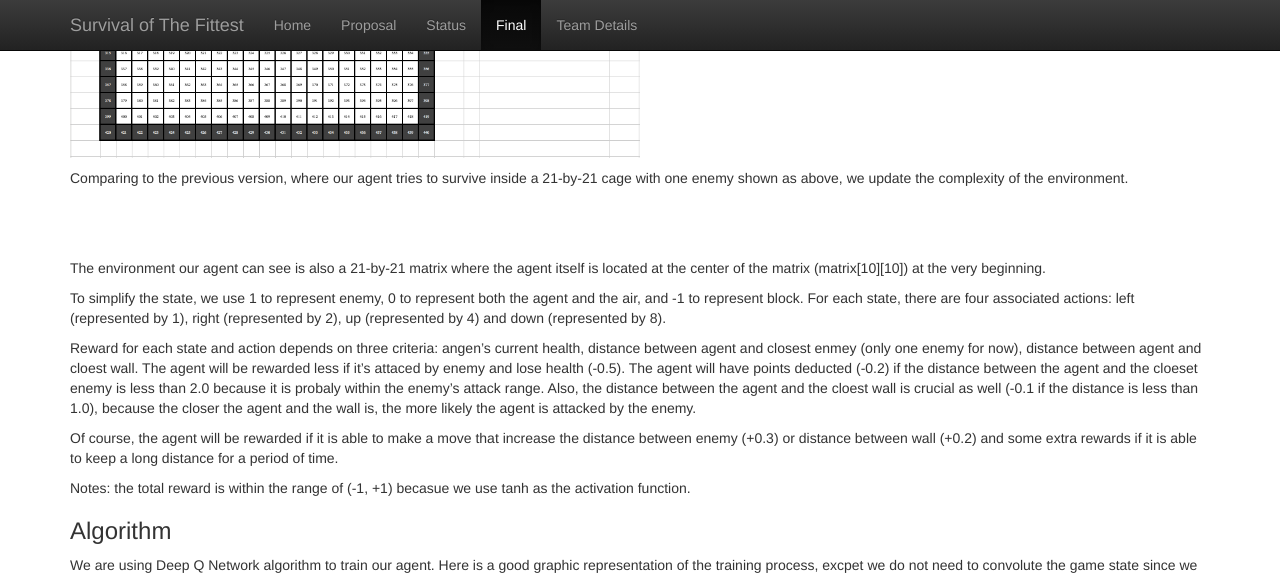
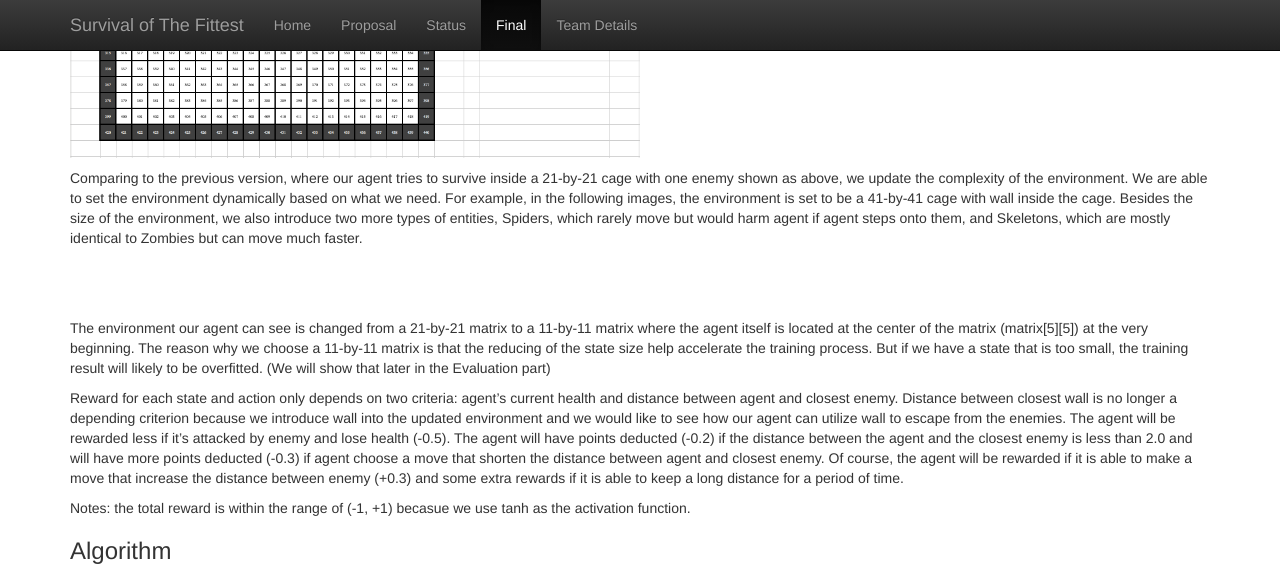
Before and after one commit to mingh2/SurvivalOfTheFittest, a Jekyll site: the page built from docs/final.md, in a window 1280 px wide and 1400 px high, scrolled down 1686 px. Shown: the top 575 px of the window. Built offline with Jekyll 4.4.1, drawn with Linux system fonts in a browser that asks for light colours; some of the changed text lies outside the part shown.

Commit message:
Update final.md

```diff
--- a/docs/final.md
+++ b/docs/final.md
@@ -32,45 +32,54 @@
 
 <img src="State%20Representation.png" width="50%">
 
-Comparing to the previous version, where our agent tries to survive inside a 21-by-21 cage with one enemy shown as above, we update the complexity of the environment.
+Comparing to the previous version, where our agent tries to survive inside a 21-by-21 cage with one enemy shown as above, we update the complexity of the environment. We are able to set the environment dynamically based on what we need. For example, in the following images, the environment is set to be a 41-by-41 cage with wall inside the cage. Besides the size of the environment, we also introduce two more types of entities, Spiders, which rarely move but would harm agent if agent steps onto them, and Skeletons, which are mostly identical to Zombies but can move much faster.
 
 |                                     |                                     |
 |:-----------------------------------:|:-----------------------------------:|
 |![](/Pics/Updated_Environment1.png)  |  ![](/Pics/Updated_Environment2.png)|
 |![](/Pics/Updated_Environment3.png)  |  ![](/Pics/Updated_Environment4.png)|
-|:-----------------------------------:|:-----------------------------------:|
 
-The environment our agent can see is also a 21-by-21 matrix where the agent itself is located at the center of the matrix (matrix[10][10]) at the very beginning.
 
-To simplify the state, we use 1 to represent enemy, 0 to represent both the agent and the air, and -1 to represent block. For each state, there are four associated actions: left (represented by 1), right (represented by 2), up (represented by 4) and down (represented by 8).
+The environment our agent can see is changed from a 21-by-21 matrix to a 11-by-11 matrix where the agent itself is located at the center of the matrix (matrix[5][5]) at the very beginning. The reason why we choose a 11-by-11 matrix is that the reducing of the state size help accelerate the training process. But if we have a state that is too small, the training result will likely to be overfitted. (We will show that later in the Evaluation part)
 
-Reward for each state and action depends on three criteria: angen's current health, distance between agent and closest enmey (only one enemy for now), distance between agent and cloest wall. The agent will be rewarded less if it's attaced by enemy and lose health (-0.5). The agent will have points deducted (-0.2) if the distance between the agent and the cloeset enemy is less than 2.0 because it is probaly within the enemy's attack range. Also, the distance between the agent and the cloest wall is crucial as well (-0.1 if the distance is less than 1.0), because the closer the agent and the wall is, the more likely the agent is attacked by the enemy.
-
-Of course, the agent will be rewarded if it is able to make a move that increase the distance between enemy (+0.3) or distance between wall (+0.2) and some extra rewards if it is able to keep a long distance for a period of time.
+Reward for each state and action only depends on two criteria: agent's current health and distance between agent and closest enemy. Distance between closest wall is no longer a depending criterion because we introduce wall into the updated environment and we would like to see how our agent can utilize wall to escape from the enemies. The agent will be rewarded less if it's attacked by enemy and lose health (-0.5). The agent will have points deducted (-0.2) if the distance between the agent and the closest enemy is less than 2.0 and will have more points deducted (-0.3) if agent choose a move that shorten the distance between agent and closest enemy.
+Of course, the agent will be rewarded if it is able to make a move that increase the distance between enemy (+0.3) and some extra rewards if it is able to keep a long distance for a period of time.
 
 Notes: the total reward is within the range of (-1, +1) becasue we use tanh as the activation function.
 
 
 ### Algorithm
 
-We are using Deep Q Network algorithm to train our agent. Here is a good graphic representation of the training process, excpet we do not need to convolute the game state since we already represent the state with matrix:
+#### Algorithm Illustration
+We are using the same algorithm, Deep Q Network algorithm, as we did in previous version to train our agent. Here is a good graphic representation of the training process, excpet we do not need to convolute the game state since we already represent the state with matrix:
 
 <img src="https://cdn-images-1.medium.com/max/800/1*T54Ngd-b_CKcP3N6hyXLVg.png" width="50%">
 
 The basic idea of Deep Q Network is similar to that of the Q-Learning where we have a reward (Q-Value) associated with a state and each of its corresponding action(s). Then we select the action which possesses the maximum Q-Value among all options.
 
-However, Q Learning is not a feasible approach in our case, since the state is too large and complicated. With a map size of 21 * 21 and three possible entities on each block of map, our program will require gigabytes of space to store a Q-Table (3^441 possible states and 4 actions for each state).
+However, Q Learning is not a feasible approach in our case, since the state is too large and complicated. With a state size of 11 * 11 and three possible entities on each block of map, our program will require gigabytes of space to store a Q-Table (3^121 possible states and 4 actions for each state).
 
-Hence, alternatively, we decided to use Deep Q Network, in which the Q-Function is represented by a Neural Network. It takes the state (matrix) and four actions as inputs, and it outputs the Q-Value for each possible action. Fianally, the agent can pick the action with the most optimized predicted Q-Value and follow it.
+Hence, alternatively, we decided to use Deep Q Network, in which the Q-Function is represented by a Neural Network. It takes the state (matrix)as inputs, and it outputs the Q-Values for each possible action. Finally, the agent can pick the action with the most optimized predicted Q-Value and follow it.
 
-For our implementation of Neural Network, we have one input layer with 442 nodes (21 * 21 matrix that represent the current state and 1 value that represent the action), three hidden layers and a output layer with one node. We use hyperbolic tangent as the activation function so the predicted output will be within the range of (-1, 1).
-
-What truly seperate Deep Q Network with other reinforcemnet learning algorithm is its ability to "replay".
+What truly separate Deep Q Network with other reinforcement learning algorithm is its ability to "replay".
 The pseudocode of replay function is shown as follow:
 
 <img src="Pseudocode.png" width="50%">
 
-As shown in the pseudocode shown above, the experience <previous_state, previous_action, reward, current_state> is stored each time the agent made a move. To implement this function, we use a list (will probably change to deque in the future) to memory the past experience. Once an episode is ended, a small batch of random experience is retrieved from the list and we use stochastic gradient descent to update the weights of Neutral Network based on these experiences. This method can not only help our agent avoiding local minium but also improve and stable the agent's performance since the reward for each state is discrete instead of continuous.
+As shown in the pseudocode shown above, the experience <previous_state, previous_action, reward, current_state> is stored each time the agent made a move. To implement this function, we use a list (will probably change to deque in the future) to memory the past experience. Once an episode is ended, a small batch of random experience is retrieved from the list and we use stochastic gradient descent to update the weights of Neutral Network based on these experiences. This method can not only help our agent avoiding local minimum but also improve and stable the agent's performance since the reward for each state is discrete instead of continuous.
+
+
+#### Improvement In Updated Version
+In the previous version, for our implementation of Neural Network, we have one input layer with 442 nodes (21 * 21 matrix that represent the current state and 1 value that represent the action), three hidden layers and a output layer with one node. We use hyperbolic tangent as the activation function so the predicted output will be within the range of (-1, 1).
+
+In the updated version, we changed the size of input layer to a layer with 121 nodes, since the environment states is changed to a 11-by-11 matrix and we remove the node that representing action. Instead, we produce a output layer with 4 values, one for each action (up, down, left, right). A graphic illustration would be as follow:
+
+<img src="/Pics/Neutral_Network_Update.png" width="50%">
+
+
+
+
+
 
 ## Evaluation
 For now, we use the Mean Square Error between the actual Q-Value and the predicted Q-Value to evaluate our agent's performance.
```
